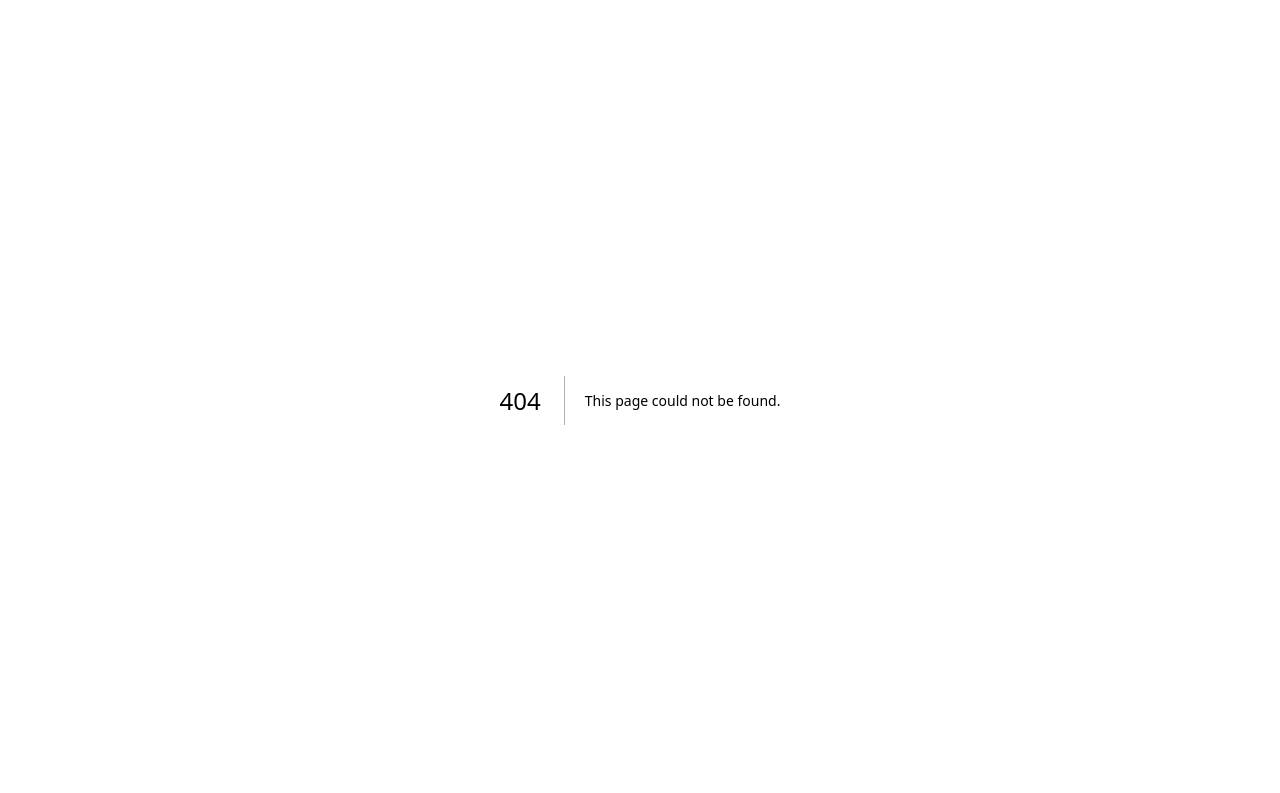
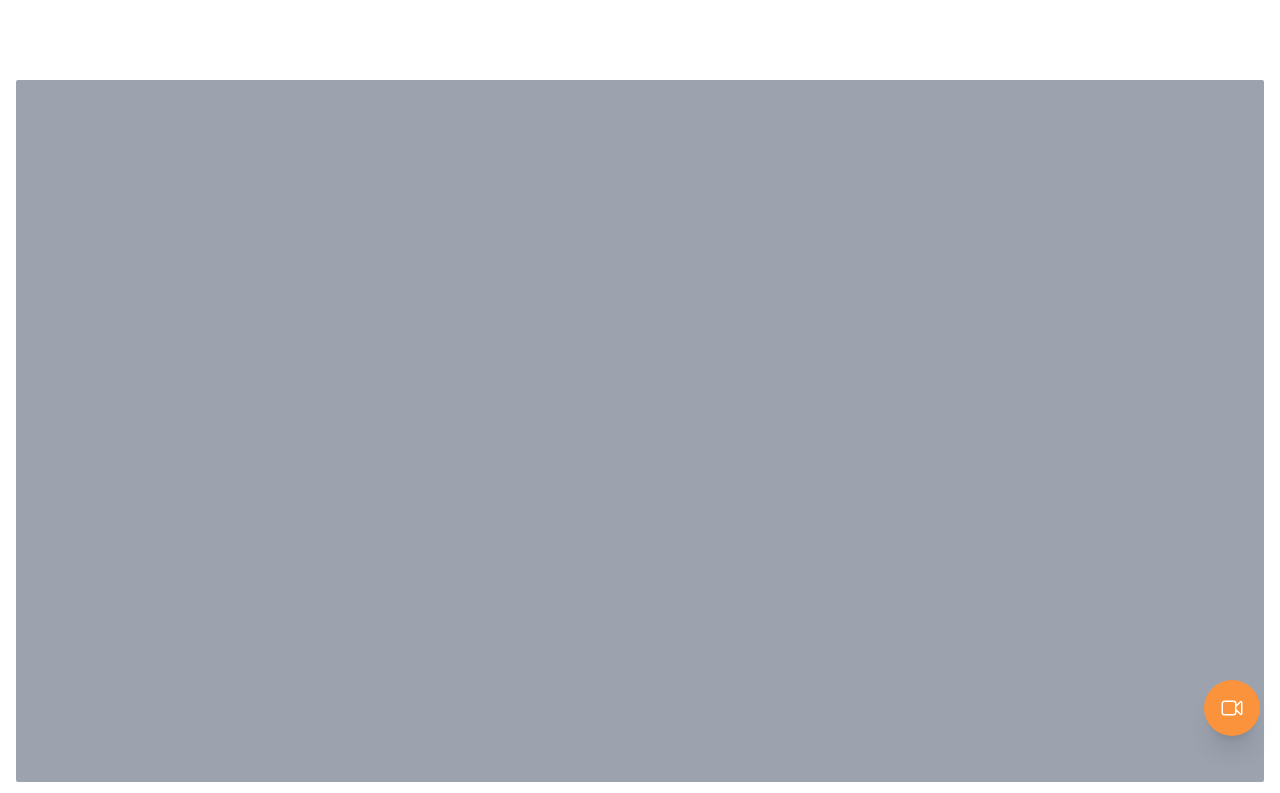
Before and after one commit to JaeHyunLee123/carrot-market-clone-page-router, a Next.js app: page /stream in a window 1280 px wide. Before the commit this address had no page. Shown: the top 793 px of the page. Built offline with nearby package versions, Linux system fonts and the light colour scheme.

Commit message:
#5.13 StreamList UI

```diff
--- /dev/null
+++ b/pages/stream/index.tsx
@@ -0,0 +1,32 @@
+import { NextPage } from "next";
+
+const StreamList: NextPage = () => {
+  return (
+    <div className="px-4 py-16">
+      <div className="flex flex-col"></div>
+      {[1, 1, 1, 1, 1].map((_, i) => (
+        <div key={i} className="flex flex-col space-y-2 border-b pb-3 mt-4">
+          <div className="w-full bg-gray-400 aspect-video rounded-sm" />
+          <span className="text-gray-800 text-lg">Wow this is a video!</span>
+        </div>
+      ))}
+      <button className="hover:bg-orange-500 cursor-pointer transition-colors fixed bottom-16 right-5 bg-orange-400 rounded-full p-4 shadow-xl text-white">
+        <svg
+          xmlns="http://www.w3.org/2000/svg"
+          fill="none"
+          viewBox="0 0 24 24"
+          strokeWidth={1.5}
+          stroke="currentColor"
+          className="w-6 h-6"
+        >
+          <path
+            strokeLinecap="round"
+            d="M15.75 10.5l4.72-4.72a.75.75 0 011.28.53v11.38a.75.75 0 01-1.28.53l-4.72-4.72M4.5 18.75h9a2.25 2.25 0 002.25-2.25v-9a2.25 2.25 0 00-2.25-2.25h-9A2.25 2.25 0 002.25 7.5v9a2.25 2.25 0 002.25 2.25z"
+          />
+        </svg>
+      </button>
+    </div>
+  );
+};
+
+export default StreamList;
```
